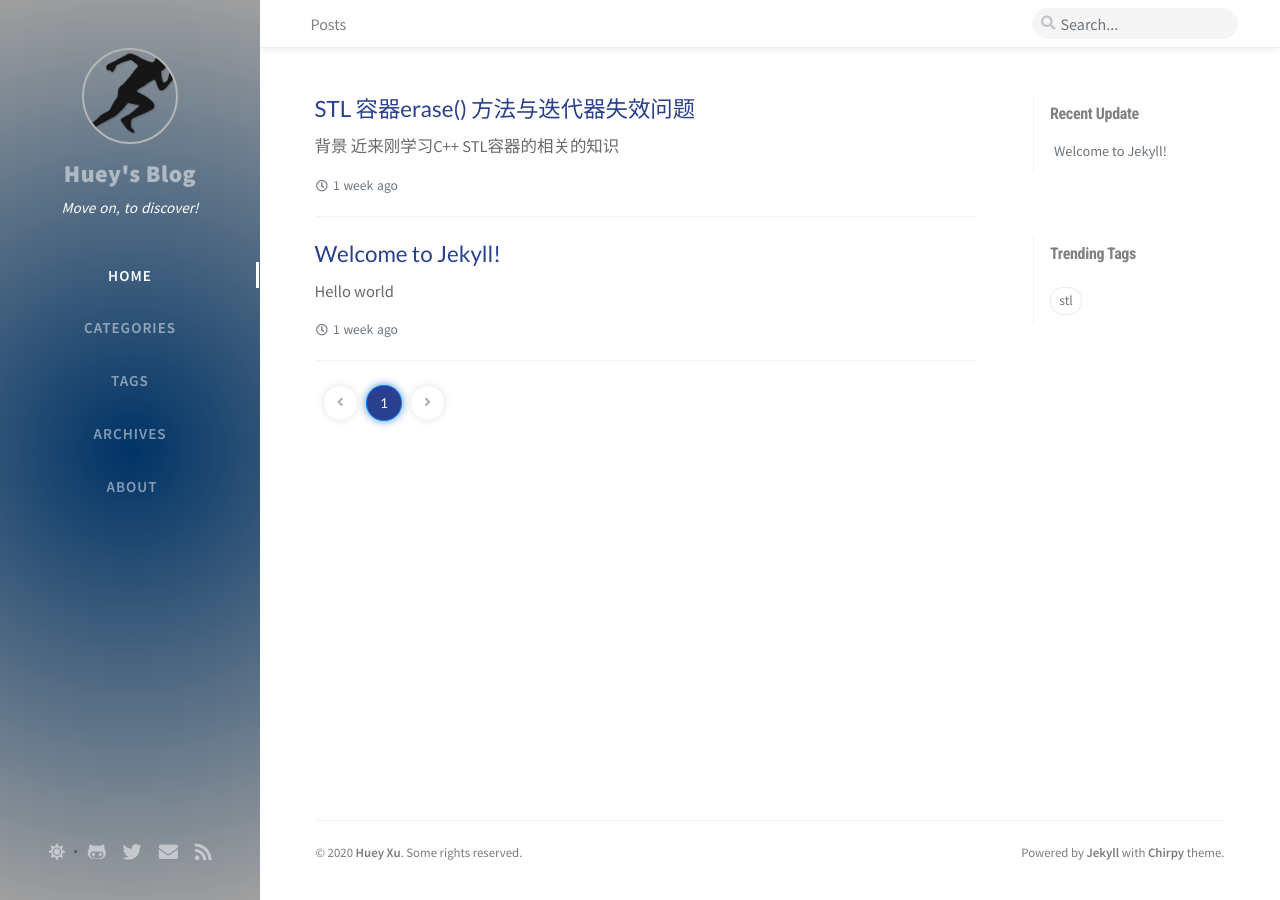
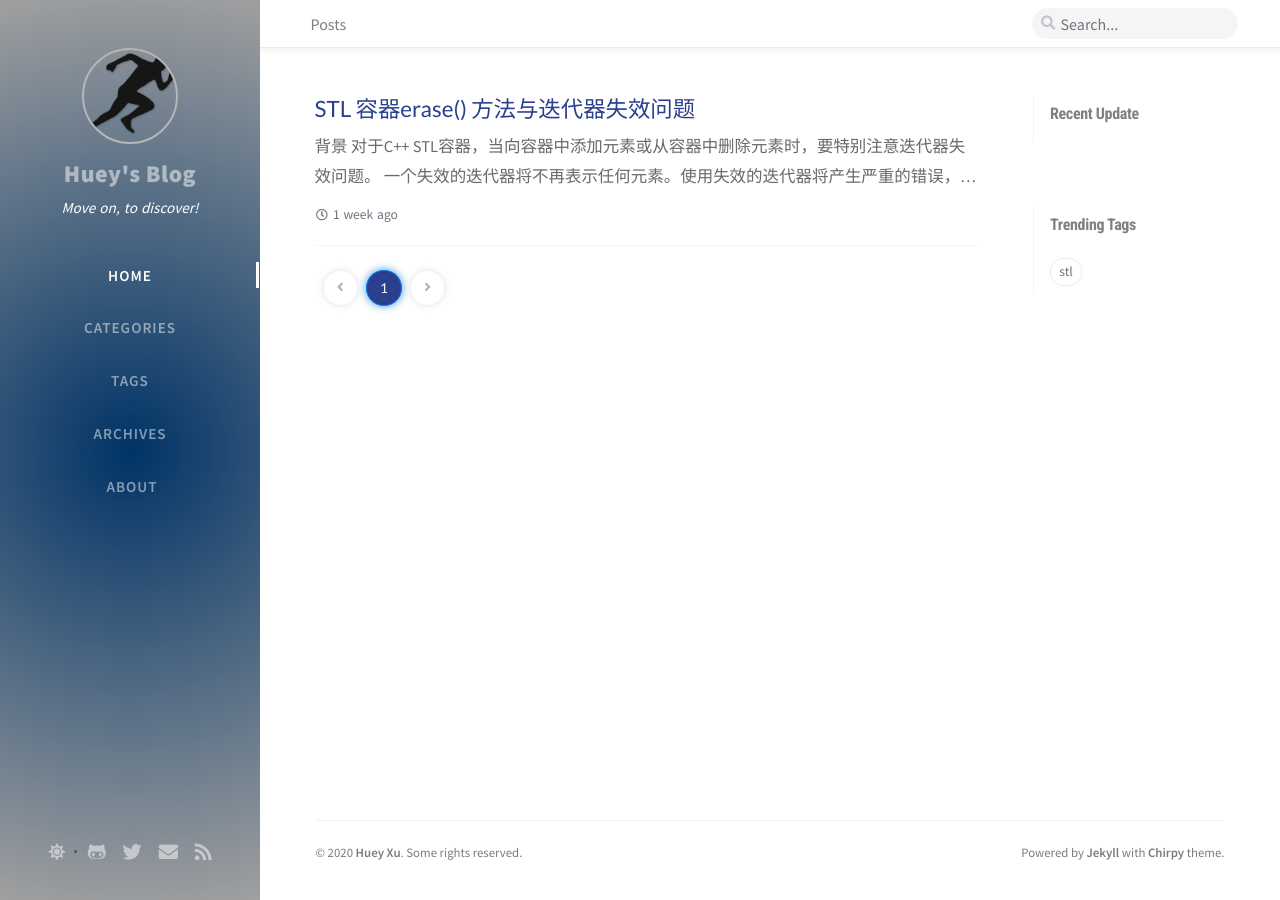
Before and after one commit to hughesxu/hughesxu.github.io, a Jekyll site: the page built from index.html, in a window 1280 px wide. Built offline with Jekyll 4.4.1, drawn with Linux system fonts in a browser that asks for light colours; nearby versions of some CDN libraries; the list of posts is cut into pages by our own code; comment, search, counter and statistics services are not loaded; part of the change alters nothing that is shown.

Commit message:
Update first post: STL iterator invalid failure

````diff
--- a/_posts/2020-05-09-welcome-to-jekyll.markdown
+++ /dev/null
@@ -1,7 +0,0 @@
----
-title:  "Welcome to Jekyll!"
-date:   2020-05-09 17:24:22 +0800
-categories: [Language, C++]
-tags: stl
----
-Hello world
--- a/_posts/2020-05-18-STL-iterator-failure-with-erase-method.markdown
+++ b/_posts/2020-05-18-STL-iterator-failure-with-erase-method.markdown
@@ -5,5 +5,84 @@ categories: [Language, C++]
 tags: stl
 ---
 
-* 背景
-近来刚学习C++ STL容器的相关的知识
++ **背景**
+对于C++ STL容器，当向容器中添加元素或从容器中删除元素时，要特别注意迭代器失效问题。
+> 一个失效的迭代器将不再表示任何元素。使用失效的迭代器将产生严重的错误，可类比未初始化的指针。
+举例说明：将关联容器`map<int, int>poly` 中value为0对应的的`pair<key, value>`从关联容器中删除。
+很容易想到的写法：
+(```)
+	for (map<int, int>::iterator iit = poly.begin(); iit != poly.end(); iit++) {
+        int key   = (*iit).first;
+        int value = (*iit).second;
+
+        if (0 == value) {
+            poly.erase(iit);
+        }
+    }
+(```)
+
+	这种方法看似正确，但仔细考虑：当利用`erase()`操作删除当前迭代器所指向的元素时，该元素位置已被删除，无法利用它获取下一个元素的位置，造成了典型的迭代器失效问题。
+	对于关联容器而言，`erase()`操作有几种版本：
+
+erase()      |操作说明|返回类型
+:-----------:|:-------|:-------
+c.erase(k)   |从c中删除每个关键字为k的元素| 返回一个size_type值，指出删除的元素的数量
+c.erase(p)   |从c中删除迭代器p指定的元素（p必须指向真实元素，不能是`c.end()`）| 返回一个指向p之后元素的迭代器，若p指向c中的尾元素，则返回`c.end()`
+c.erase(b, e)|删除迭代器对b和e所表示的范围中的元素|返回e
+
++ **程序修改**
+可以利用`c.erase(p)`操作返回指向p之后下一个元素的特性，对上面的程序进行修改：
+(```)
+	for (map<int, int>::iterator iit = poly.begin(); iit != poly.end(); ) {
+        int key   = (*iit).first;
+        int value = (*iit).second;
+
+        if (0 == value) {
+            iit = poly.erase(iit);
+        } else {
+			++iit;
+		}
+    }
+(```)
+分析：(1) 当`value==0`时，将当前迭代器iit指向的元素删除，并且将指向之后元素的迭代器重新赋值给iit，进入for的下一个循环判断；
+(2) 否则，将iit指向下一个元素。
+
++ **再修改**
+查询一些资料，还可以有如下更简洁的写法：
+(```)
+	for (map<int, int>::iterator iit = poly.begin(); iit != poly.end(); ) {
+        int key   = (*iit).first;
+        int value = (*iit).second;
+
+        if (0 == value) {
+            poly.erase(iit++);		// Note: Postfix++ is must
+        } else {
+			++iit;
+		}
+    }
+(```)
+
+关于此处前置++和后置++的区别：
+> The prefix increment operator changes an object’s state, and returns itself in the changed form. No temporary objects required.
+(```)
+	template<typename IteratorT>
+	IteratorT & PreIncrement( )
+	{
+	   ++myOwnField;
+	   return (*this);
+	}
+(```)
+> A postfix operator also changes the object’s state but returns the previous state of the object. It does so by creating a temporary object.
+(```)
+	template<typename IteratorT>
+	IteratorT PostIncrement(IteratorT& it)
+	{
+	   auto copy = it;
+	   ++it;
+	   return copy;
+	}
+(```)
+
+注意：此处的++运算符是类运算符重载实现的，和自增运算符++有一些差别，注意区分。
+
+返回上文修改后的程序，采用PostIncrement运算符，返回给函数的只是当前迭代器iit的一个副本，在返回给函数前会将iit指向下一个元素，因此实现了将迭代器指向下一个元素的同时，删除当前所指向元素的目的。
````
